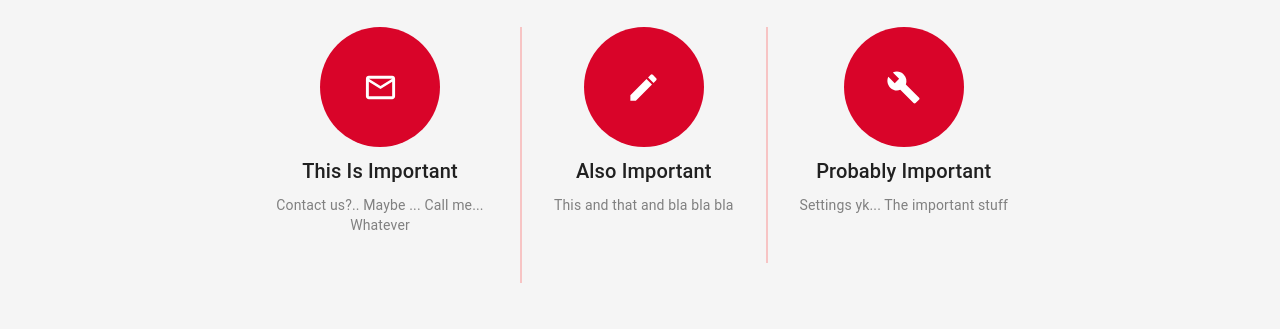
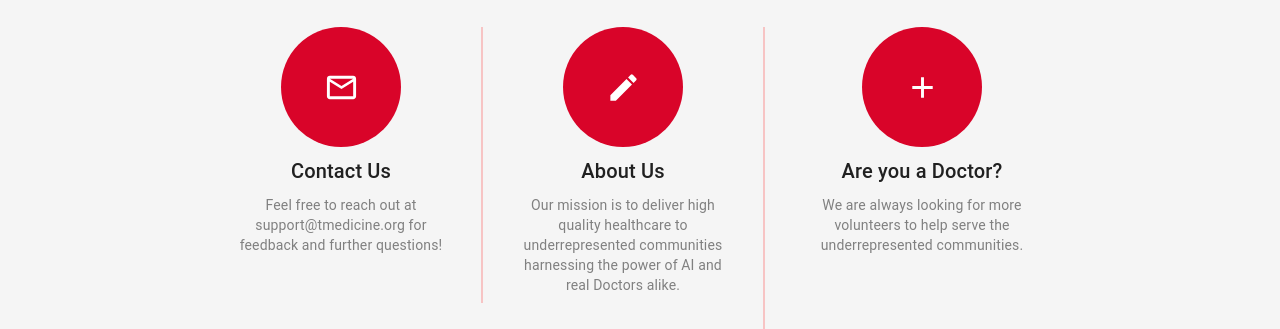
Before and after one commit to Prainex/medicine-chatbot, a Next.js app: page / in a window 1280 px wide. Shown: the part 877-1206 px from the top of the page. Before the commit the page ends 1160 px from the top, so only its background shows below. Built offline with nearby package versions, Linux system fonts and the light colour scheme.

Commit message:
Added bottom texts

```diff
--- a/app/page.js
+++ b/app/page.js
@@ -18,6 +18,8 @@ import Link from 'next/link';
 import MailOutlineIcon from '@mui/icons-material/MailOutline'; // Example icon
 import CreateIcon from '@mui/icons-material/Create'; // Example icon
 import BuildIcon from '@mui/icons-material/Build'; // Example icon
+import FeedbackIcon from '@mui/icons-material/Feedback';
+import AddIcon from '@mui/icons-material/Add';
 
 // Reusable CircularButton Component
 const CircularButton = ({ IconComponent, title, description, hasBorder }) => (
@@ -252,8 +254,8 @@ export default function Home() {
   <Box sx={{ textAlign: 'center', maxWidth: '250px' }}>
     <CircularButton
       IconComponent={MailOutlineIcon}
-      title="This Is Important"
-      description="Contact us?.. Maybe ... Call me... Whatever"
+      title="Contact Us"
+      description="Feel free to reach out at support@tmedicine.org for feedback and further questions!"
       hasBorder={true}
     />
   </Box>
@@ -262,8 +264,8 @@ export default function Home() {
   <Box sx={{ textAlign: 'center', maxWidth: '250px' }}>
     <CircularButton
       IconComponent={CreateIcon}
-      title="Also Important"
-      description="This and that and bla bla bla"
+      title="About Us"
+      description="Our mission is to deliver high quality healthcare to underrepresented communities harnessing the power of AI and real Doctors alike."
       hasBorder={true}
     />
   </Box>
@@ -271,9 +273,9 @@ export default function Home() {
   {/* Button 3 */}
   <Box sx={{ textAlign: 'center', maxWidth: '250px' }}>
     <CircularButton
-      IconComponent={BuildIcon}
-      title="Probably Important"
-      description="Settings yk... The important stuff"
+      IconComponent={AddIcon}
+      title="Are you a Doctor?"
+      description="We are always looking for more volunteers to help serve the underrepresented communities."
       hasBorder={false}
     />
   </Box>
```
